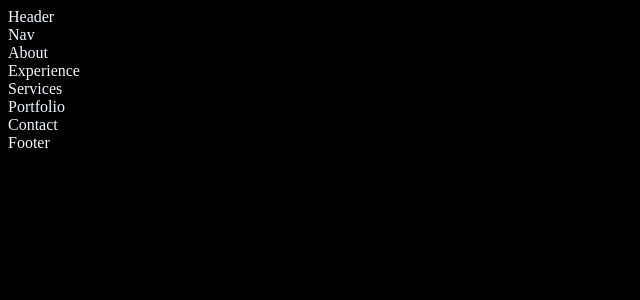
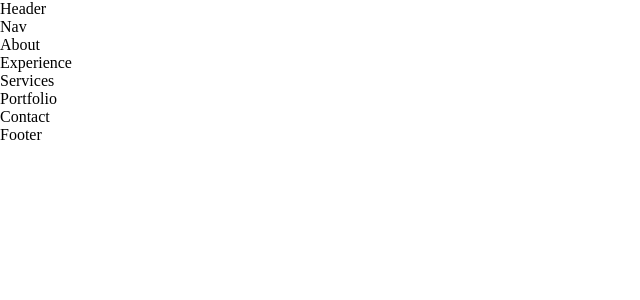
Before and after one commit to isayani/isayani-react-portfolio, a React (Create React App) app: page / in a window 1280 px wide. Shown: the top 300 px of the page, without its empty margins (0-640 px from the left). Built offline with nearby package versions, Linux system fonts and the light colour scheme.

Commit message:
init reset and root vars

```diff
--- a/src/index.css
+++ b/src/index.css
@@ -1,4 +1,22 @@
-body {
-  background: black;
-  color: aliceblue;
+* {
+  margin: 0;
+  padding: 0;
+  border: 0;
+  outline: 0;
+  box-sizing: border-box;
+  list-style: none;
+  text-decoration: none;
 }
+
+:root {
+  --color-bg: #1f1f38;
+  --color-bg-variant: #2c2c6c;
+  --color-primary: #4db5ff;
+  --color-primary-variant: rgba(77,181,255,0.4);
+  --color-white: white;
+  --color-light: rgba(255,255,255,0.6);
+
+  --container-width-lg: 75%;
+  --container-width-md: 86%;
+  --container-width-sm: 90%;
+}
```
